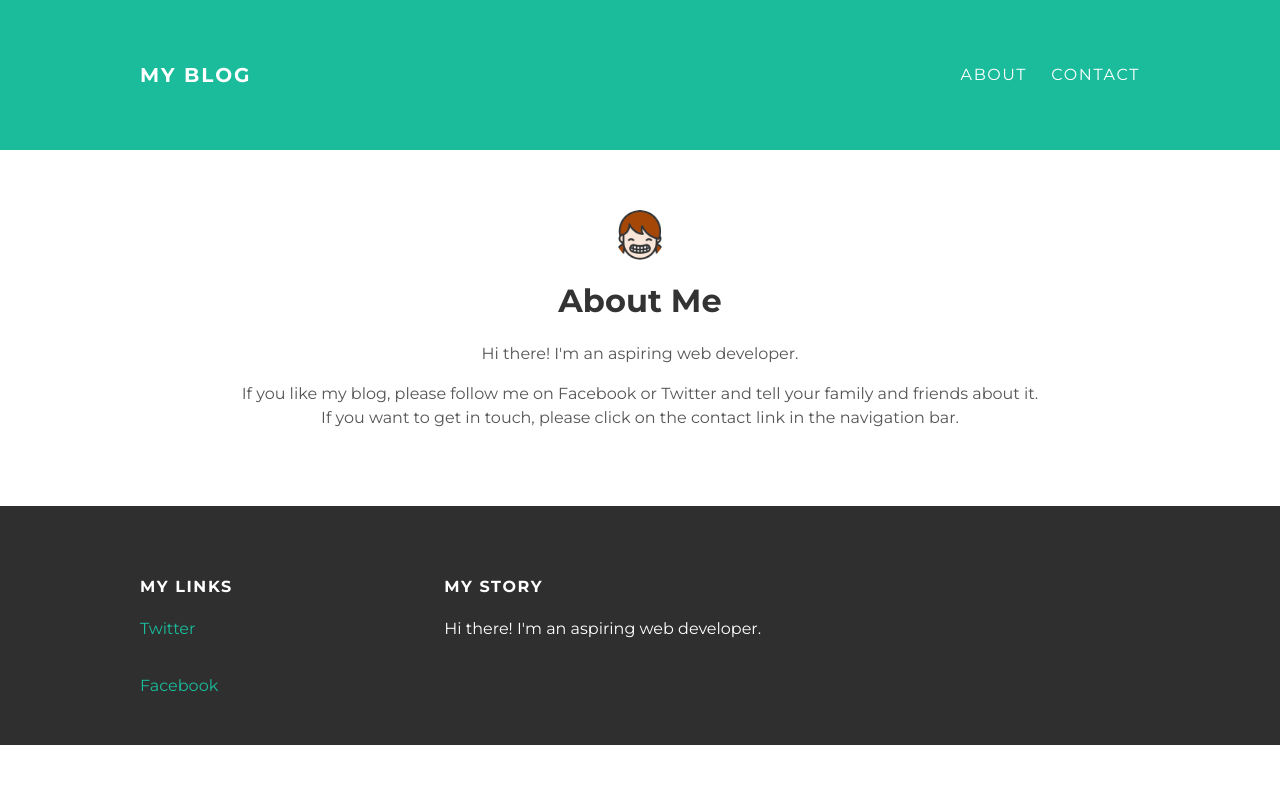
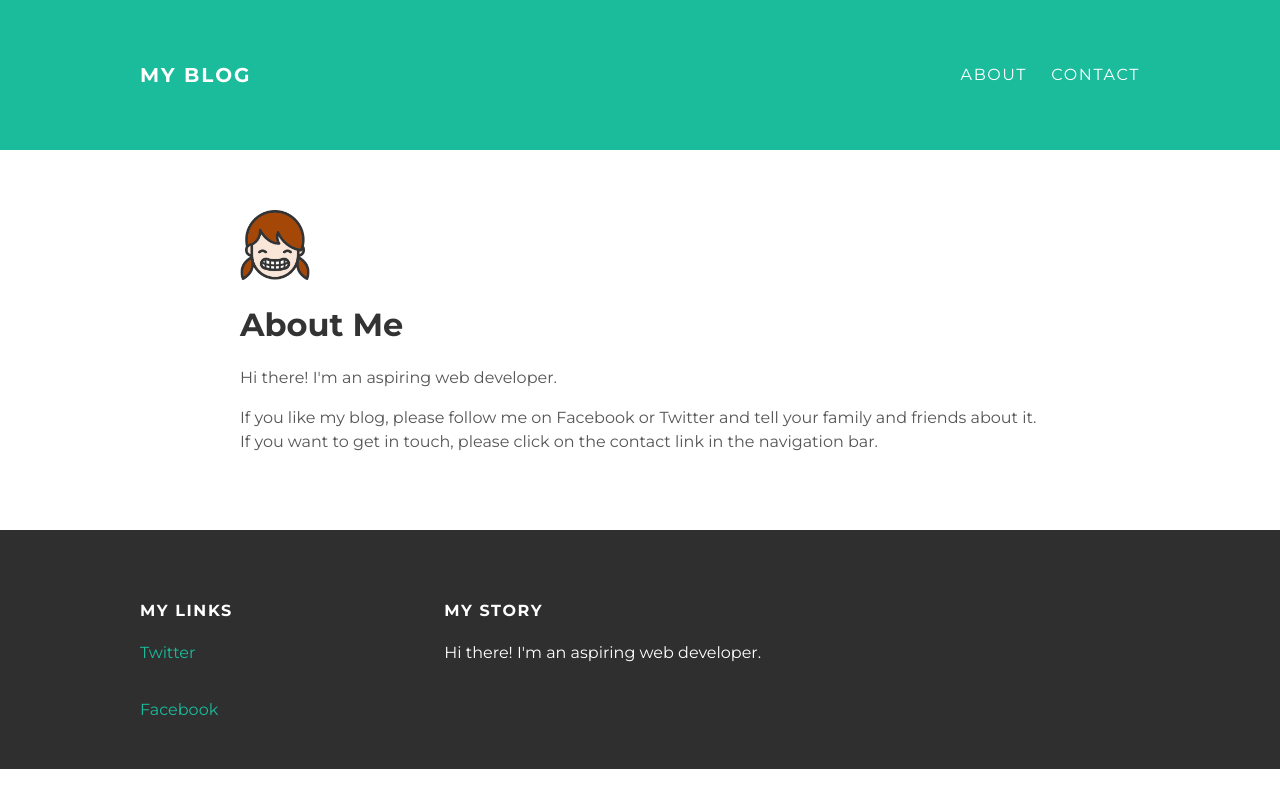
Before and after one commit to lailyrahmadhani/lailyrahmadhani.github.io, a plain HTML site: page about.html in a window 1280 px wide. Drawn offline with Linux system fonts and the light colour scheme.

Commit message:
Update styles.css

```diff
--- a/styles.css
+++ b/styles.css
@@ -66,11 +66,16 @@ body {
   padding: 60px 0;
 }
 
-.post-author img, .about-author img {
+.post-author img {
   width: 50px;
   height: 50px;
   vertical-align: middle;
   border-radius: 50%;
+}
+
+.about-author img {
+  width: 70px;
+  height: 70px;
 }
 
 .post-author span {
@@ -115,7 +120,3 @@ a {
 a:hover {
   color: #F6A623;
 }
-
-.about {
-  text-align: center;
-}
```
